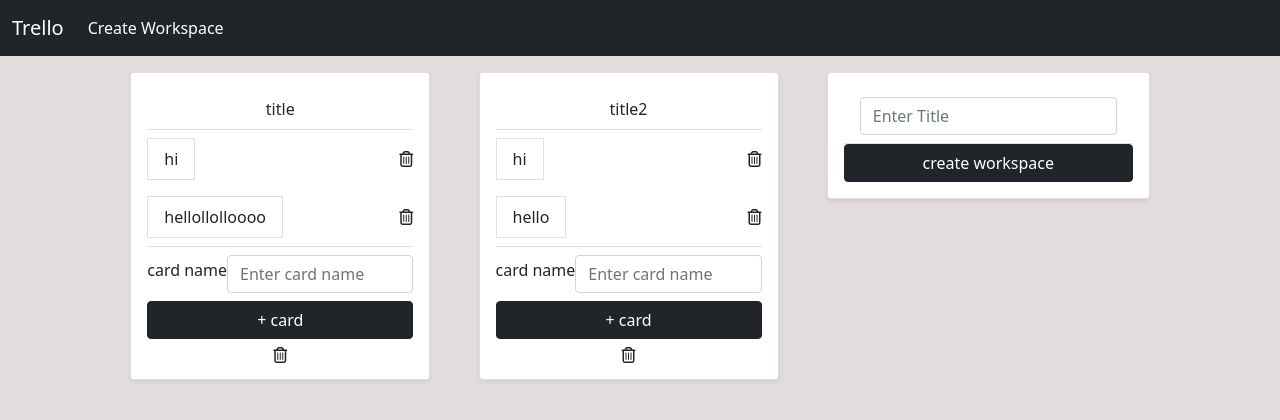
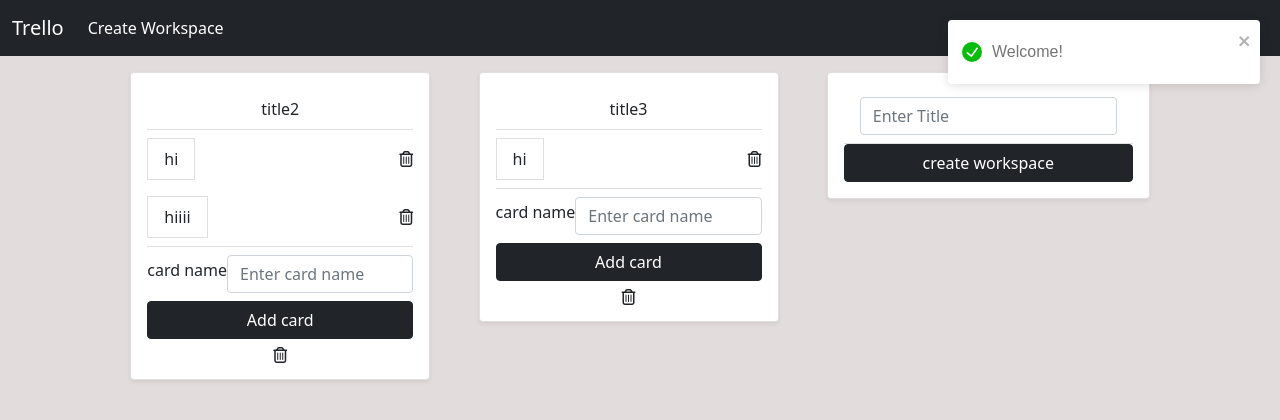
Before and after one commit to nikkilkum26/the-trello, a React (Create React App) app: page / in a window 1280 px wide. Shown: the top 420 px of the page. Built offline with nearby package versions, Linux system fonts and the light colour scheme; data requests are answered from the project's data file.

Commit message:
Trello CRDU and DND added

```diff
--- a/db.json
+++ b/db.json
@@ -1,15 +1,28 @@
 {
-    "workspace":[
+  "workspace": [
+    {
+      "title": "title2",
+      "cardList": [
         {
-            "title":"title",
-            "cardList":["hi","hellollolloooo"],
-            "id":1
+          "name": "hi",
+          "id": "e83afc1b-3235-4b4f-b8a1-05f6846bb936"
         },
         {
-            "title":"title2",
-            "cardList":["hi","hello"],
-            "id":2
+          "name": "hiiii",
+          "id": "87563949-5975-4c41-8049-db7038659e93"
         }
-    ]
-
+      ],
+      "id": 1
+    },
+    {
+      "title": "title3",
+      "cardList": [
+        {
+          "name": "hi",
+          "id": "e83afc1b-3235-4b4f-b8a1-05f6846bb936"
+        }
+      ],
+      "id": 2
+    }
+  ]
 }
--- a/package.json
+++ b/package.json
@@ -9,6 +9,7 @@
     "axios": "^0.24.0",
     "bootstrap": "^5.1.3",
     "react": "^17.0.2",
+    "react-beautiful-dnd": "^13.1.0",
     "react-bootstrap": "^2.0.2",
     "react-dom": "^17.0.2",
     "react-redux": "^7.2.6",
@@ -18,6 +19,7 @@
     "redux-devtools-extension": "^2.13.9",
     "redux-logger": "^3.0.6",
     "redux-thunk": "^2.4.1",
+    "uuid": "^8.3.2",
     "web-vitals": "^1.0.1"
   },
   "scripts": {
--- a/src/Store/myWorkspace/myWorkspaceAction.js
+++ b/src/Store/myWorkspace/myWorkspaceAction.js
@@ -9,17 +9,20 @@ export const getWorkSpace = () => async (dispatch) => {
       type: myWorkspaceActionTypes.GET_WORKSPACE_DATA,
       payload: getData.data,
     });
+    toast.success("Welcome!");
   } catch (error) {
     toast.error(error.message);
   }
 };
 
-export const insertCard = (id, newCard) => async (dispatch) => {
+export const insertCard =
+  (id, newCard, uuid, workSpaceData) => async (dispatch) => {
     try {
       dispatch({
         type: myWorkspaceActionTypes.ADD_CARD,
-      payload: { id, newCard },
+        payload: { id, newCard, uuid },
       });
+      toast.success("Card Created Successfully!");
     } catch (err) {}
   };
 
@@ -27,11 +30,15 @@ export const deleteCard = (id, item, data) => async (dispatch) => {
   data[id].cardList.splice(item, 1);
 
   try {
+    // await axios.post(`http://localhost:4000/workspace/`, data);
     dispatch({
       type: myWorkspaceActionTypes.DELETE_CARD,
       payload: data,
     });
-  } catch (err) {}
+    toast.success("Deleted Successfully!");
+  } catch (err) {
+    toast.error(err.message);
+  }
 };
 
 export const workSpace = (workspace, data) => async (dispatch) => {
@@ -47,5 +54,16 @@ export const workSpace = (workspace, data) => async (dispatch) => {
       type: myWorkspaceActionTypes.ADD_WORKSPACE_DATA,
       payload: data,
     });
+    toast.success("WorkSpace Created Successfully!");
   } catch (err) {}
 };
+
+export const deleteWorkSpace = (data, workspace, id) => async (dispatch) => {
+  data.splice(id, 1);
+
+  dispatch({
+    type: myWorkspaceActionTypes.GET_WORKSPACE_DATA,
+    payload: data,
+  });
+  toast.success("WorkSpace Deleted Successfully!");
+};
--- a/src/Store/myWorkspace/myWorkspaceReducer.js
+++ b/src/Store/myWorkspace/myWorkspaceReducer.js
@@ -22,7 +22,10 @@ const myWorkspaceReducer = (
           work.id === payload.id
             ? {
                 ...work,
-                cardList: [...work.cardList, payload.newCard],
+                cardList: [
+                  ...work.cardList,
+                  { id: payload.uuid, name: payload.newCard },
+                ],
               }
             : work
         ),
--- a/src/Styles/index.css
+++ b/src/Styles/index.css
@@ -13,6 +13,7 @@ body {
 }
 #mycard {
   max-width: 300px;
+  height: fit-content;
 }
 #create-card {
   height: fit-content;
--- /dev/null
+++ b/src/components/CreateNewCard.js
@@ -0,0 +1,51 @@
+import React from "react";
+
+const CreateNewCard = ({
+  setNewCard,
+  createCard,
+  deleteworkspace,
+  idx,
+  cardRef,
+  workspace,
+}) => {
+  return (
+    <>
+      <div
+        key={idx + "form"}
+        className="add-card mt-2 mb-2 d-flex justify-content-between"
+      >
+        <label
+          for="exampleInputEmail1"
+          className="form-label align-self-center"
+          id="card-name"
+          key={idx}
+        >
+          card name
+        </label>
+        <input
+          key={idx}
+          className="form-control"
+          id="card-name-input"
+          placeholder="Enter card name"
+          onChange={(e) => setNewCard(e.target.value)}
+          ref={cardRef}
+        />
+      </div>
+      <div className="d-flex flex-column">
+        <button
+          key={idx + "btn"}
+          className="btn btn-dark"
+          onClick={() => createCard(workspace)}
+        >
+          Add card
+        </button>
+        <i
+          className="fa-regular fa-trash-can align-self-center mt-2"
+          onClick={() => deleteworkspace(workspace, idx)}
+        ></i>
+      </div>
+    </>
+  );
+};
+
+export default CreateNewCard;
--- /dev/null
+++ b/src/components/CreateNewWorkSpace.js
@@ -0,0 +1,34 @@
+import React from "react";
+
+const CreateNewWorkSpace = ({
+  setNewWorkSpace,
+  createWorkspace,
+  workSpaceRef,
+  newWorkSpace,
+}) => {
+  return (
+    <div
+      className="card shadow-sm p-3 mb-5 bg-body rounded text-center"
+      id="create-card"
+    >
+      <ul class="list-group list-group-flush">
+        <li className="title list-group-item">
+          <input
+            className="form-control"
+            placeholder="Enter Title"
+            onChange={(e) => setNewWorkSpace(e.target.value)}
+            ref={workSpaceRef}
+          />
+        </li>
+      </ul>
+      <button
+        className="btn btn-dark"
+        onClick={() => createWorkspace(newWorkSpace)}
+      >
+        create workspace
+      </button>
+    </div>
+  );
+};
+
+export default CreateNewWorkSpace;
--- a/src/components/Home.js
+++ b/src/components/Home.js
@@ -5,10 +5,17 @@ import {
   insertCard,
   deleteCard,
   workSpace,
+  deleteWorkSpace,
 } from "../Store/myWorkspace/myWorkspaceAction";
+import { v4 } from "uuid";
+import { DragDropContext, Droppable, Draggable } from "react-beautiful-dnd";
+import CreateNewWorkSpace from "./CreateNewWorkSpace";
+import MovableCard from "./MovableCard";
+import CreateNewCard from "./CreateNewCard";
 const Home = () => {
   const { workSpaceData } = useSelector((state) => state.workspace);
   const dispatch = useDispatch();
+  const [data, setData] = useState([]);
   const [newCard, setNewCard] = useState("");
   const [newWorkSpace, setNewWorkSpace] = useState("");
   const cardRef = useRef(null);
@@ -16,95 +23,111 @@ const Home = () => {
   useEffect(() => {
     dispatch(getWorkSpace());
   }, []);
+  useEffect(() => {
+    setData(workSpaceData);
+  }, [workSpaceData]);
 
   const createCard = ({ id }) => {
-    dispatch(insertCard(id, newCard));
+    dispatch(insertCard(id, newCard, v4(), workSpaceData));
     cardRef.current.value = "";
   };
   const removeCardItem = (id, item) => {
-    dispatch(deleteCard(id, item, JSON.parse(JSON.stringify(workSpaceData))));
+    dispatch(deleteCard(id, item, JSON.parse(JSON.stringify(data))));
   };
 
   const createWorkspace = (workspace) => {
-    dispatch(workSpace(workspace, JSON.parse(JSON.stringify(workSpaceData))));
+    dispatch(workSpace(workspace, JSON.parse(JSON.stringify(data))));
     workSpaceRef.current.value = "";
+  };
+
+  const deleteworkspace = (workspace, idx) => {
+    dispatch(deleteWorkSpace(JSON.parse(JSON.stringify(data)), workspace, idx));
+  };
+
+  const handleDragEnd = ({ destination, source }) => {
+    if (!destination) {
+      return;
+    }
+
+    if (
+      destination.index === source.index &&
+      destination.droppableId === source.droppableId
+    ) {
+      return;
+    }
+    const itemCopy = {
+      ...data[source.droppableId - 1].cardList[source.index],
+    };
+
+    setData((prev) => {
+      prev = [...prev];
+      prev[source.droppableId - 1].cardList.splice(source.index, 1);
+      prev[destination.droppableId - 1].cardList.splice(
+        destination.index,
+        0,
+        itemCopy
+      );
+
+      return prev;
+    });
   };
 
   return (
     <div className="container mt-3 d-flex flex-column justify-content-evenly flex-lg-row flex-md-row flex-wrap">
-      {workSpaceData.map((workspace, idx) => (
+      <DragDropContext onDragEnd={handleDragEnd}>
+        {data.map((workspace, idx) => (
           <div
             className=" card shadow-sm p-3 mb-5 bg-body rounded text-center"
-          key={idx}
+            key={idx + 1}
             id="mycard"
           >
             <ul class="list-group list-group-flush">
               <li className="title list-group-item">{workspace.title}</li>
+              <Droppable droppableId={idx + 1}>
+                {(provided, snapshot) => (
+                  <div ref={provided.innerRef} {...provided.droppableProps}>
                     {workspace.cardList.map((eachCard, cardId) => (
-              <div className="d-flex justify-content-between">
-                <li key={cardId} className="cardlist mt-2 mb-2 list-group-item">
-                  {eachCard}
-                </li>
-                <i
-                  className="fa-regular fa-trash-can align-self-center"
-                  onClick={() => removeCardItem(idx, cardId)}
-                ></i>
+                      <Draggable
+                        key={eachCard.id}
+                        index={cardId}
+                        draggableId={eachCard.id}
+                      >
+                        {(provided, snapshot) => (
+                          <div className="mb-9">
+                            <MovableCard
+                              provided={provided}
+                              eachCard={eachCard}
+                              cardId={cardId}
+                              removeCardItem={removeCardItem}
+                              idx={idx}
+                            />
+                          </div>
+                        )}
+                      </Draggable>
+                    ))}
+                  </div>
+                )}
+              </Droppable>
+            </ul>
+            <>
+              <CreateNewCard
+                setNewCard={setNewCard}
+                createCard={createCard}
+                deleteworkspace={deleteworkspace}
+                idx={idx + 1}
+                cardRef={cardRef}
+                workspace={workspace}
+              />
+            </>
           </div>
         ))}
-          </ul>
-          <div
-            key={idx + "form"}
-            className="add-card mt-2 mb-2 d-flex justify-content-between"
-          >
-            <label
-              for="exampleInputEmail1"
-              className="form-label align-self-center"
-              id="card-name"
-              key={idx}
-            >
-              card name
-            </label>
-            <input
-              key={idx}
-              className="form-control"
-              id="card-name-input"
-              placeholder="Enter card name"
-              onChange={(e) => setNewCard(e.target.value)}
-              ref={cardRef}
+      </DragDropContext>
+      <CreateNewWorkSpace
+        setNewWorkSpace={setNewWorkSpace}
+        createWorkspace={createWorkspace}
+        workSpaceRef={workSpaceRef}
+        newWorkSpace={newWorkSpace}
       />
-          </div>
-
-          <button
-            key={idx + "btn"}
-            className="btn btn-dark"
-            onClick={() => createCard(workspace)}
-          >
-            + card
-          </button>
-          <i className="fa-regular fa-trash-can align-self-center mt-2"></i>
-        </div>
-      ))}
-      <div
-        className="card shadow-sm p-3 mb-5 bg-body rounded text-center"
-        id="create-card"
-      >
-        <ul class="list-group list-group-flush">
-          <li className="title list-group-item">
-            <input
-              className="form-control"
-              placeholder="Enter Title"
-              onChange={(e) => setNewWorkSpace(e.target.value)}
-              ref={workSpaceRef}
-            />
-          </li>
-        </ul>
-        <button
-          className="btn btn-dark"
-          onClick={() => createWorkspace(newWorkSpace)}
-        >
-          create workspace
-        </button>
-      </div>
     </div>
   );
 };
--- /dev/null
+++ b/src/components/MovableCard.js
@@ -0,0 +1,22 @@
+import React from "react";
+
+const MovableCard = ({ provided, eachCard, cardId, removeCardItem, idx }) => {
+  return (
+    <div
+      className="d-flex justify-content-between "
+      ref={provided.innerRef}
+      {...provided.draggableProps}
+      {...provided.dragHandleProps}
+    >
+      <li key={cardId} className="cardlist mt-2 mb-2 list-group-item">
+        {eachCard.name}
+      </li>
+      <i
+        className="fa-regular fa-trash-can align-self-center"
+        onClick={() => removeCardItem(idx, cardId)}
+      ></i>
+    </div>
+  );
+};
+
+export default MovableCard;
```
Also changed, not shown: 1 other file (tests, documents, lock files or other folders). Lines whose indentation alone changed are shown as unchanged.
